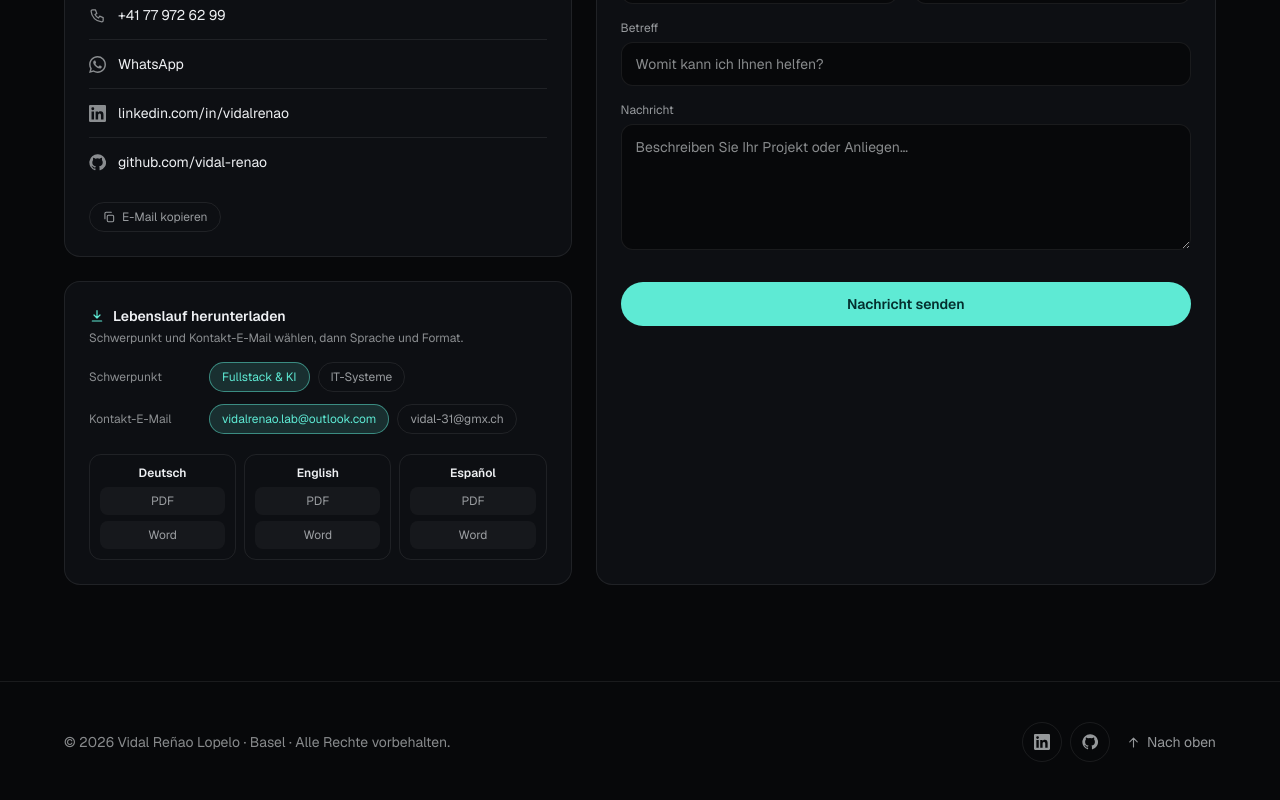
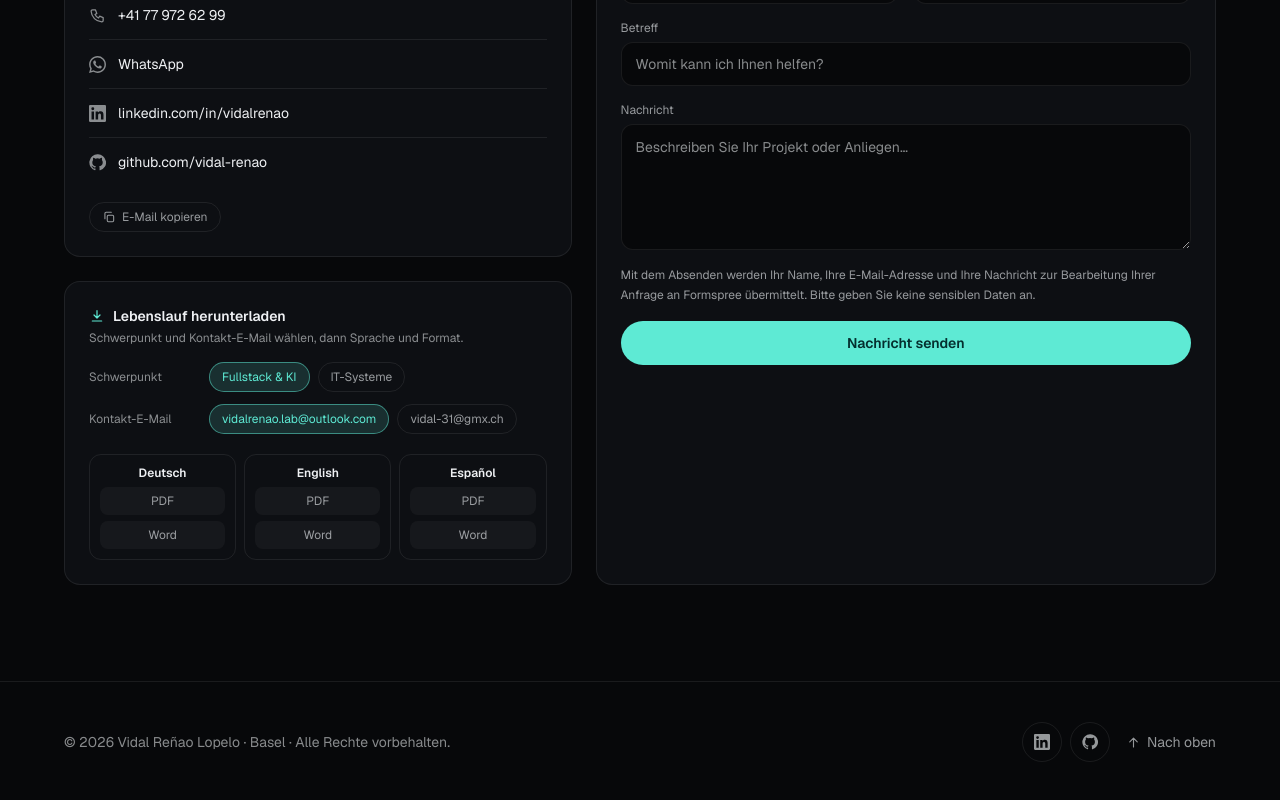
Before and after one commit to vidal-renao/vidal-pro-portfolio, a Next.js app: page /de in a window 1280 px wide. Shown: the part 10195-10995 px from the top of the page. Built offline with nearby package versions, Linux system fonts and the light colour scheme.

Commit message:
feat(contact): pass translated privacy notice to contact form

```diff
--- a/components/sections/Contact.tsx
+++ b/components/sections/Contact.tsx
@@ -39,7 +39,7 @@ export async function Contact({ locale }: { locale: string }) {
           title: t("form_label"), name: t("form_name"), namePh: t("form_name_ph"), email: t("form_email"), emailPh: t("form_email_ph"),
           subject: t("form_subject"), subjectPh: t("form_subject_ph"), message: t("form_message"), messagePh: t("form_message_ph"),
           submit: t("form_submit"), submitting: t("form_submitting"), successTitle: t("form_success_title"), successMsg: t("form_success_msg"),
-          another: t("form_send_another"), error: t("form_error_msg"),
+          another: t("form_send_another"), error: t("form_error_msg"), privacyNotice: t("form_privacy_notice"),
         }} />
       </div>
     </Section>
```
